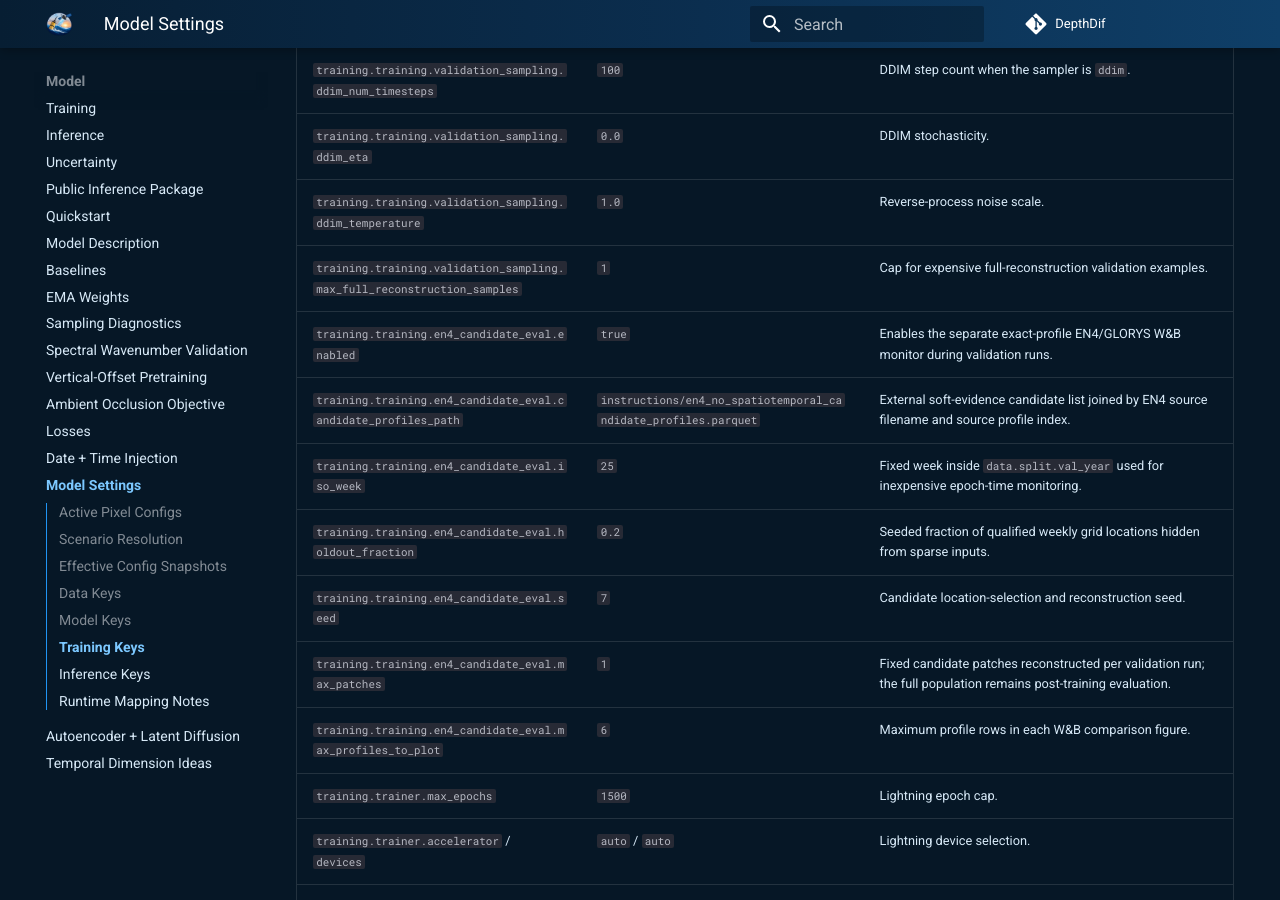
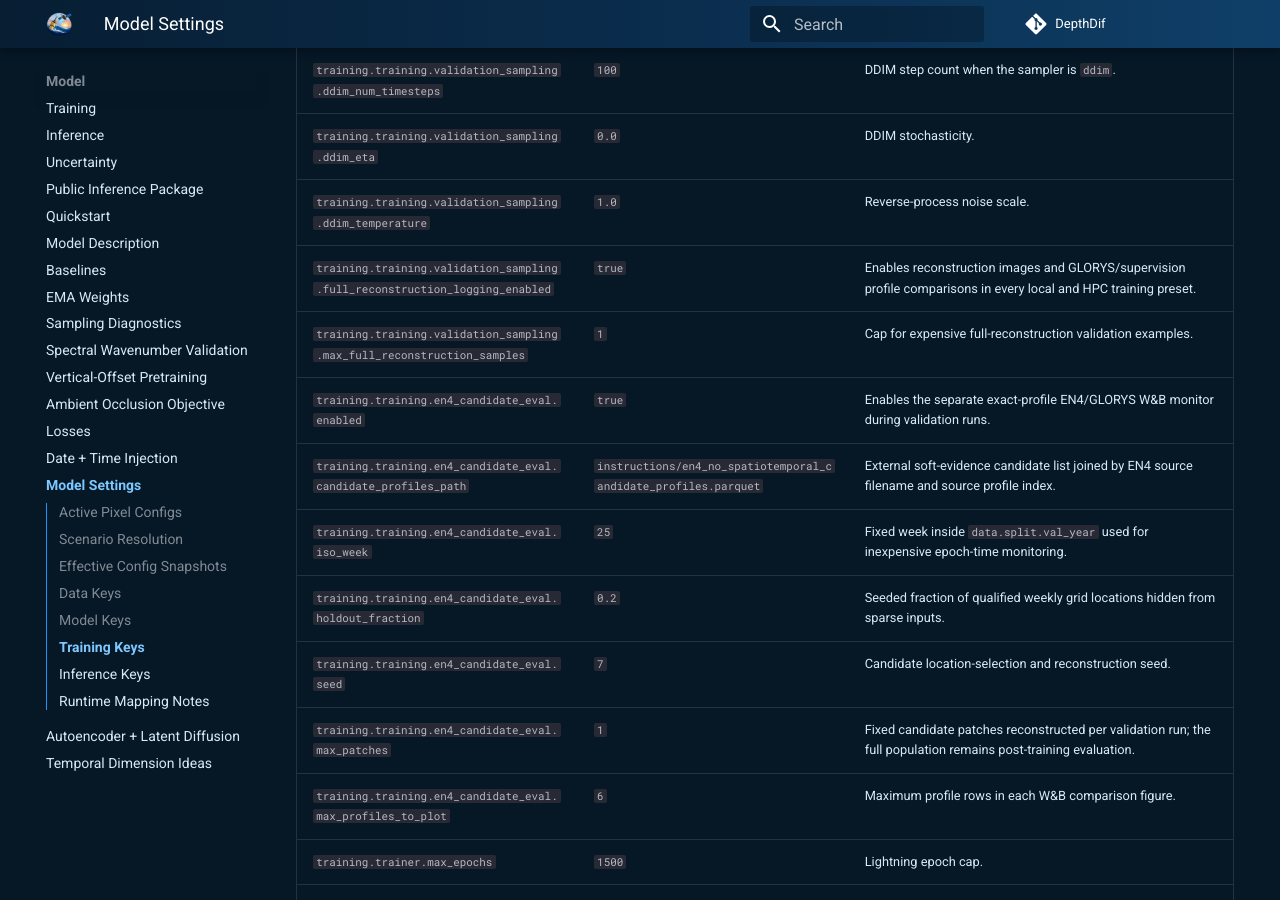
Before and after one commit to simon-donike/DepthDif, an MkDocs documentation site: the page built from docs/settings.md, in a window 1280 px wide and 900 px high, scrolled down 7505 px. Built offline with MkDocs 1.6.1 and Material for MkDocs 9.7.7, drawn with Linux system fonts in a browser that asks for light colours; comment, search, counter and statistics services are not loaded.

Commit message:
fix configs

```diff
--- a/docs/settings.md
+++ b/docs/settings.md
@@ -151,6 +151,7 @@
 | `training.training.validation_sampling.ddim_num_timesteps` | `100` | DDIM step count when the sampler is `ddim`. |
 | `training.training.validation_sampling.ddim_eta` | `0.0` | DDIM stochasticity. |
 | `training.training.validation_sampling.ddim_temperature` | `1.0` | Reverse-process noise scale. |
+| `training.training.validation_sampling.full_reconstruction_logging_enabled` | `true` | Enables reconstruction images and GLORYS/supervision profile comparisons in every local and HPC training preset. |
 | `training.training.validation_sampling.max_full_reconstruction_samples` | `1` | Cap for expensive full-reconstruction validation examples. |
 | `training.training.en4_candidate_eval.enabled` | `true` | Enables the separate exact-profile EN4/GLORYS W&B monitor during validation runs. |
 | `training.training.en4_candidate_eval.candidate_profiles_path` | `instructions/en4_no_spatiotemporal_candidate_profiles.parquet` | External soft-evidence candidate list joined by EN4 source filename and source profile index. |
--- a/src/depth_recon/configs/px_space/training_super_config.yaml
+++ b/src/depth_recon/configs/px_space/training_super_config.yaml
@@ -313,6 +313,7 @@
       ddim_temperature: 1.0  # sampler noise scale
       log_intermediates: false  # log denoising intermediates
       skip_full_reconstruction_in_sanity_check: true  # skip costly sanity pass
+      full_reconstruction_logging_enabled: true  # log reconstruction and independent GLORYS/supervision profile plots
       max_full_reconstruction_samples: 6  # log the full shuffled validation batch
     en4_candidate_eval:  # leakage-free EN4-versus-GLORYS validation monitor
       enabled: true  # log a fixed candidate-profile comparison each validation run
--- a/src/depth_recon/configs/px_space/training_super_config_hpc.yaml
+++ b/src/depth_recon/configs/px_space/training_super_config_hpc.yaml
@@ -313,7 +313,7 @@
       ddim_temperature: 1.0  # sampler noise scale
       log_intermediates: false  # log denoising intermediates
       skip_full_reconstruction_in_sanity_check: true  # skip costly sanity pass
-      full_reconstruction_logging_enabled: true  # store validation reconstruction plots in the offline W&B run
+      full_reconstruction_logging_enabled: true  # log reconstruction and independent GLORYS/supervision profile plots
       max_full_reconstruction_samples: 5  # log one sample to limit validation overhead
     en4_candidate_eval:  # leakage-free EN4-versus-GLORYS validation monitor
       enabled: true  # log a fixed candidate-profile comparison each validation run
--- a/src/depth_recon/configs/px_space/training_super_config_spacehpc_glorys.yaml
+++ b/src/depth_recon/configs/px_space/training_super_config_spacehpc_glorys.yaml
@@ -313,8 +313,8 @@
       ddim_temperature: 1.0  # sampler noise scale
       log_intermediates: false  # log denoising intermediates
       skip_full_reconstruction_in_sanity_check: true  # skip costly sanity pass
-      full_reconstruction_logging_enabled: false  # standard validation loss only; no reconstruction plots
-      max_full_reconstruction_samples: 1  # unused while full reconstruction logging is disabled
+      full_reconstruction_logging_enabled: true  # log reconstruction and GLORYS-supervision profile plots
+      max_full_reconstruction_samples: 1  # keep HPC validation reconstruction inexpensive
     en4_candidate_eval:  # leakage-free EN4-versus-GLORYS validation monitor
       enabled: true  # log a fixed candidate-profile comparison each validation run
       candidate_profiles_path: instructions/en4_no_spatiotemporal_candidate_profiles.parquet  # external audit file
--- a/src/depth_recon/configs/px_space/training_super_config_standard.yaml
+++ b/src/depth_recon/configs/px_space/training_super_config_standard.yaml
@@ -313,6 +313,7 @@
       ddim_temperature: 1.0  # sampler noise scale
       log_intermediates: false  # log denoising intermediates
       skip_full_reconstruction_in_sanity_check: true  # skip costly sanity pass
+      full_reconstruction_logging_enabled: true  # log reconstruction and independent GLORYS/supervision profile plots
       max_full_reconstruction_samples: 6  # log the full shuffled validation batch
     en4_candidate_eval:  # leakage-free EN4-versus-GLORYS validation monitor
       enabled: true  # log a fixed candidate-profile comparison each validation run
```
Also changed, not shown: docs/training.md (+1 -0 lines), 1 other file.
